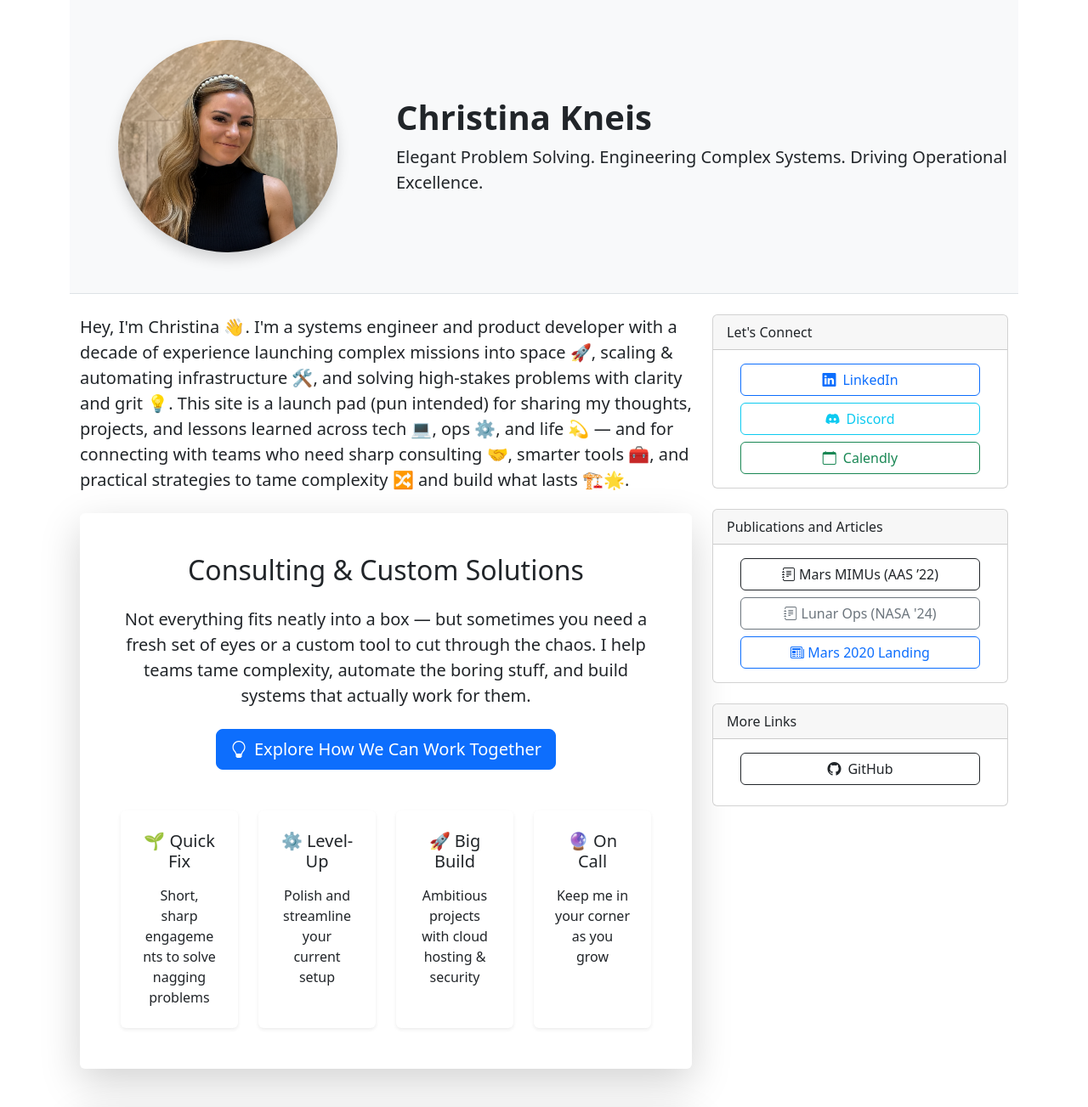
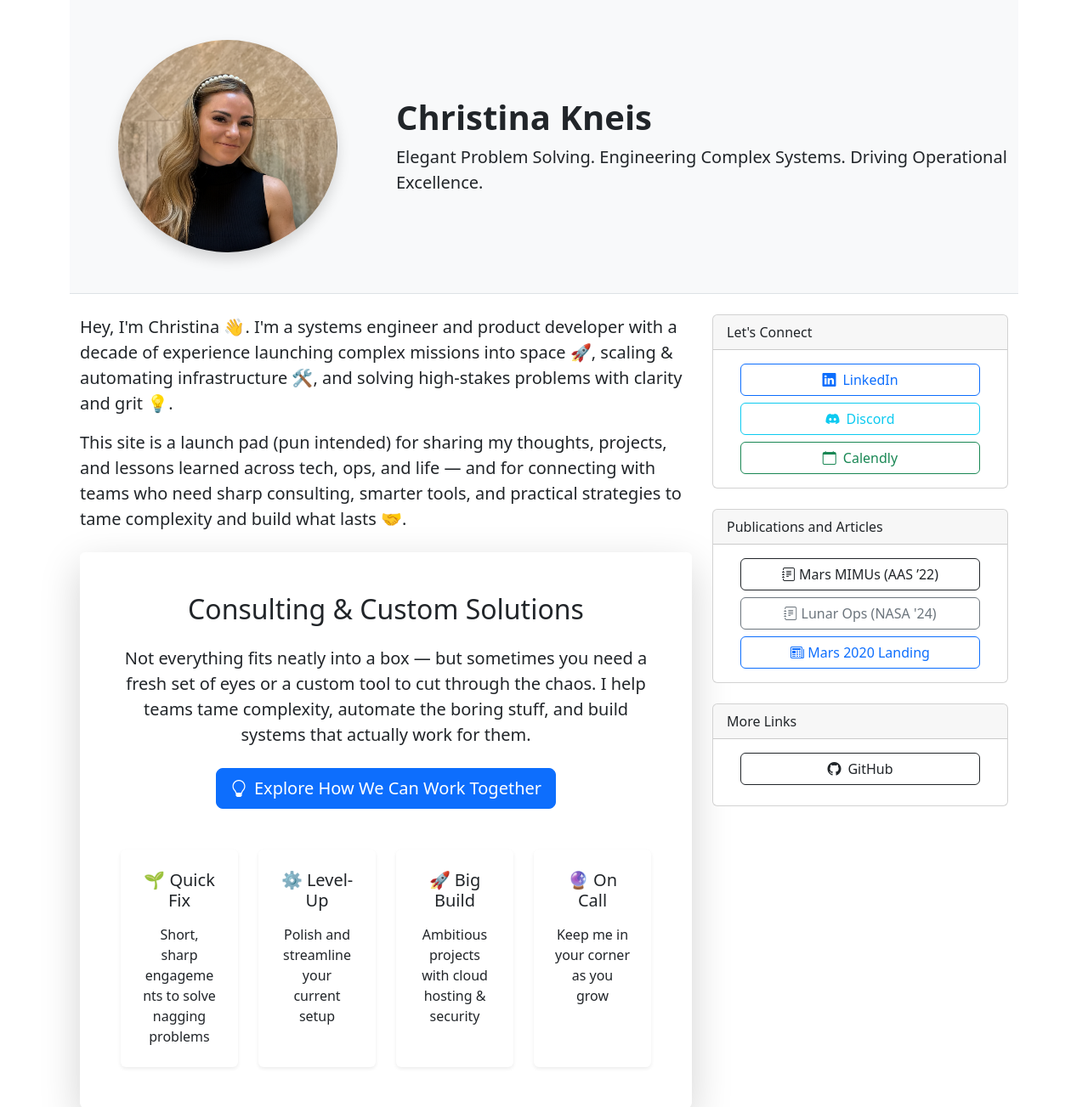
Before and after one commit to christinakneis/blog-flask-webapp, a Flask app: page / in a window 1280 px wide. Shown: the part 105-1408 px from the top of the page at 85% size. Run offline with Flask 3, Linux system fonts and the light colour scheme; some libraries are stand-ins or nearby versions.

Commit message:
intro update

```diff
--- a/app/templates/index.html
+++ b/app/templates/index.html
@@ -35,7 +35,10 @@
                  <!-------------------------------------------------------------------------->
                 <div class="mb-4">
                     <p class="lead text-center text-md-start">
-                        Hey, I'm Christina 👋. I'm a systems engineer and product developer with a decade of experience launching complex missions into space 🚀, scaling & automating infrastructure 🛠️, and solving high-stakes problems with clarity and grit 💡. This site is a launch pad (pun intended) for sharing my thoughts, projects, and lessons learned across tech 💻, ops ⚙️, and life 💫 — and for connecting with teams who need sharp consulting 🤝, smarter tools 🧰, and practical strategies to tame complexity 🔀 and build what lasts 🏗️🌟.
+                        Hey, I'm Christina 👋. I'm a systems engineer and product developer with a decade of experience launching complex missions into space 🚀, scaling & automating infrastructure 🛠️, and solving high-stakes problems with clarity and grit 💡.
+                    </p>
+                    <p class="lead text-center text-md-start">
+                        This site is a launch pad (pun intended) for sharing my thoughts, projects, and lessons learned across tech, ops, and life — and for connecting with teams who need sharp consulting, smarter tools, and practical strategies to tame complexity and build what lasts 🤝.
                     </p>
                 </div>
 
```
